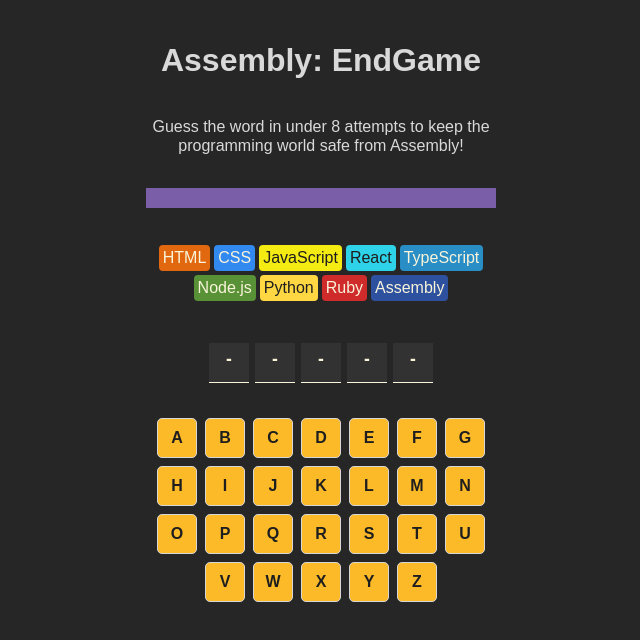
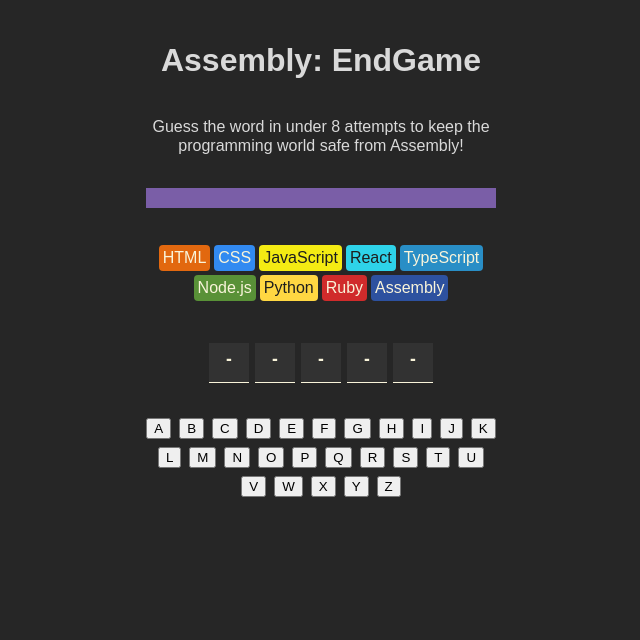
Before and after one commit to Eyup-16/Assembly-EndGame, a React (Vite) app: page / in a window 1280 px wide. Shown: the top 640 px of the page, without its empty margins (319-959 px from the left). Built offline with nearby package versions, Linux system fonts and the light colour scheme.

Commit message:
Board.jsx
The Last Official Code

```diff
--- a/src/components/Board.jsx
+++ b/src/components/Board.jsx
@@ -1,18 +1,20 @@
-import {useEffect, useRef, useState} from 'react'
 import clsx from 'clsx'
 
 function Board(props) {
   const alphabet = 'abcdefghijklmnopqrstuvwxyz'
   const alphabetArray = alphabet.split('')
 
-
-  const keyboard = alphabetArray.map((letter,index)=> {
-    return <button disabled={props.guessedLetters.includes(letter) || props.disable}
+  const keyboard = alphabetArray.map((letter)=> {
+    const isGuessed = props.guessedLetters.includes(letter)
+    const isCorrect = isGuessed &&  props.word.includes(letter)
+    const isWrong = isGuessed && !props.word.includes(letter)
+    // console.log(isGuessed , '+', isCorrect , '+' , isWrong);
+    return <button disabled={isGuessed || props.disable}
                    onClick={()=> props.OnLetterClick(letter)}
-                   key={index}
-                   className={clsx('board-letter',{
-                    correct:props.guessedLetters.includes(letter),
-                    incorrect:props.guessedLetters.length > 0 &&!props.guessedLetters.includes(letter)
+                   key={letter}
+                   className={clsx('keyboardBtn',{
+                    correct:isCorrect,
+                    incorrect:isWrong
                    })}
                    aria-label={`Guess letter ${letter}`}>
                     {letter.toUpperCase()}
@@ -25,5 +27,4 @@
     </section>
   )
 }
-
 export default Board
```
